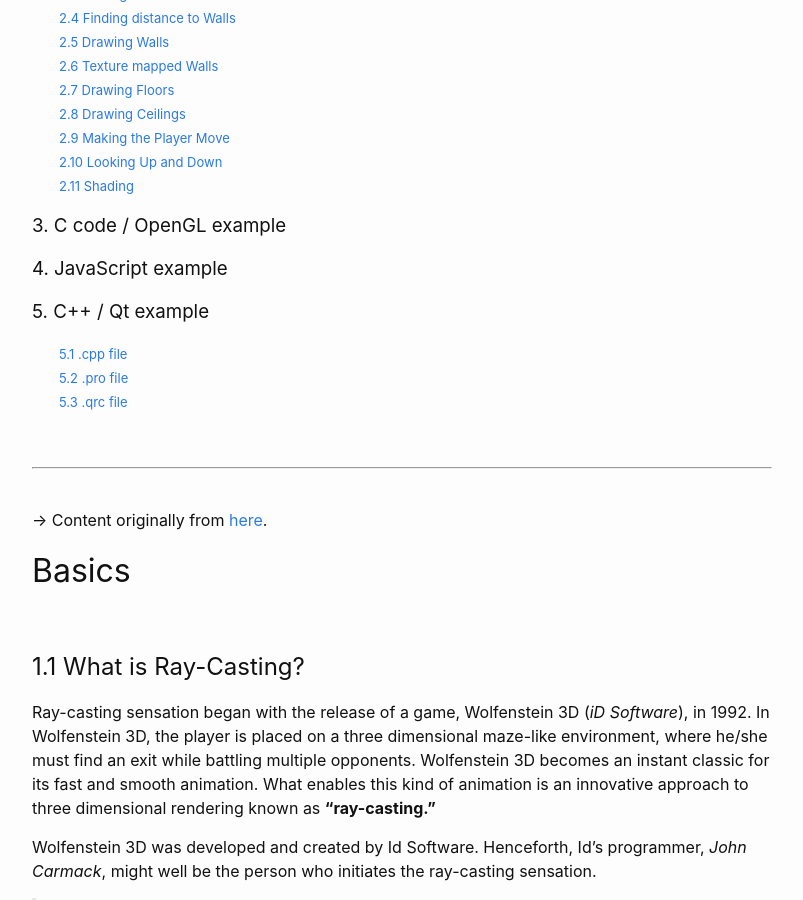
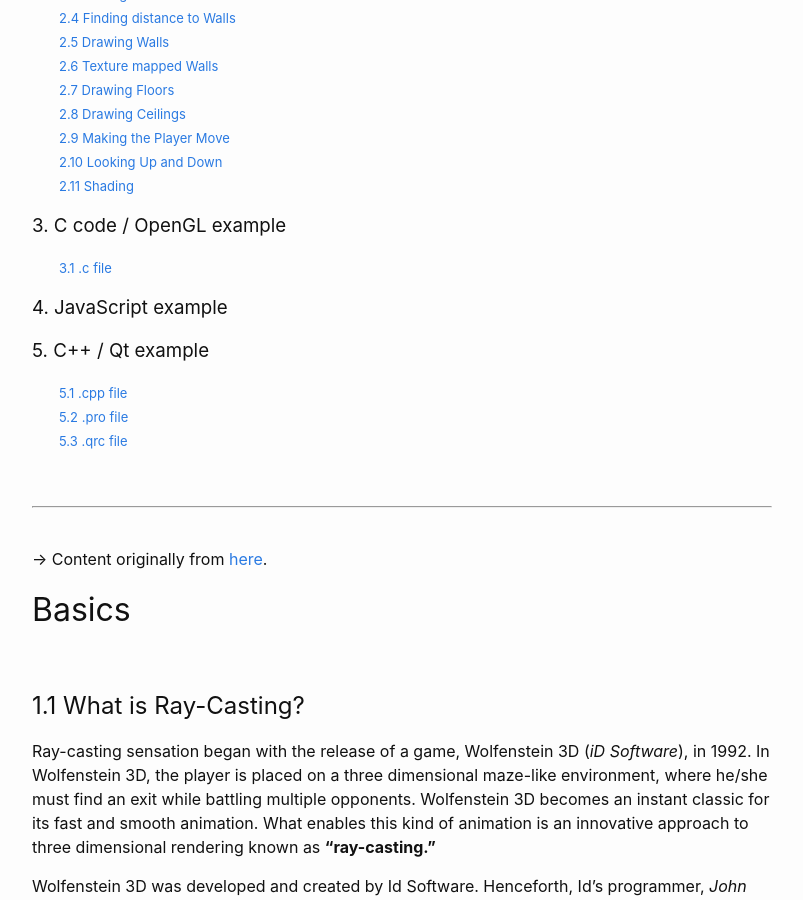
Before and after one commit to Hautaklyttn/progDocs, a Jekyll site: the page built from docs/articles/projects/raycasting.md, in a window 1280 px wide and 900 px high, scrolled down 490 px. Shown: the whole window, without its empty margins (238-1041 px from the left). Built offline with Jekyll 4.4.1, drawn with Linux system fonts in a browser that asks for light colours.

Commit message:
Raycasting additions

````diff
--- a/docs/articles/projects/raycasting.md
+++ b/docs/articles/projects/raycasting.md
@@ -31,6 +31,7 @@ layout: default
 &nbsp;&nbsp;&nbsp;&nbsp;&nbsp; [<font size="-1">2.11 Shading </font>](#ch2-11)
 
 ### 3. C code / OpenGL example
+&nbsp;&nbsp;&nbsp;&nbsp;&nbsp; [<font size="-1">3.1 .c file</font>](#ch3-1)
 
 ### 4. JavaScript example
 
@@ -545,6 +546,9 @@ Normally, as the intensity of an object approaches zero, the object will appear
 # C code / OpenGL example
 
 &rarr; C code taken from video series starting [here](https://www.youtube.com/watch?v=gYRrGTC7GtA&t=3s).
+
+<a name="ch3-1"></a>
+## 3.1 .cpp file
 
 <details><summary markdown="span">Code</summary>
   ```c
````
